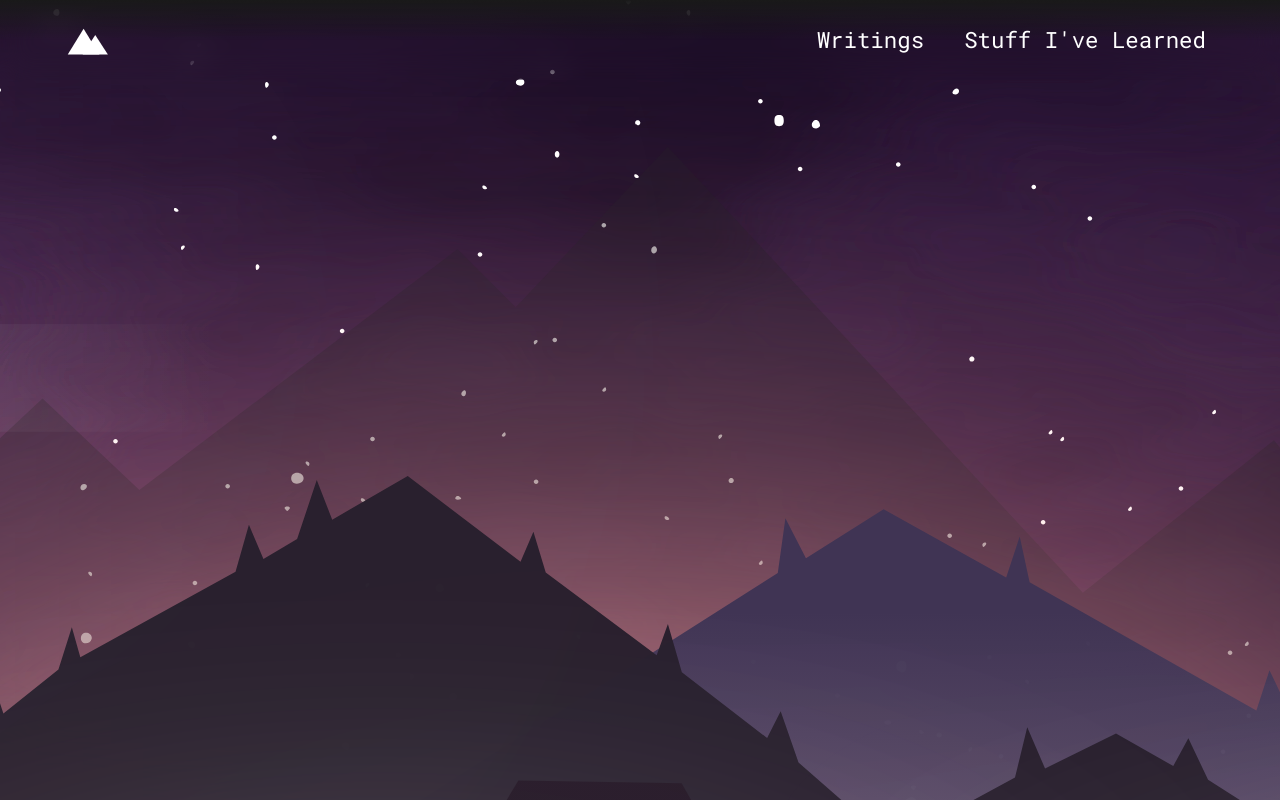
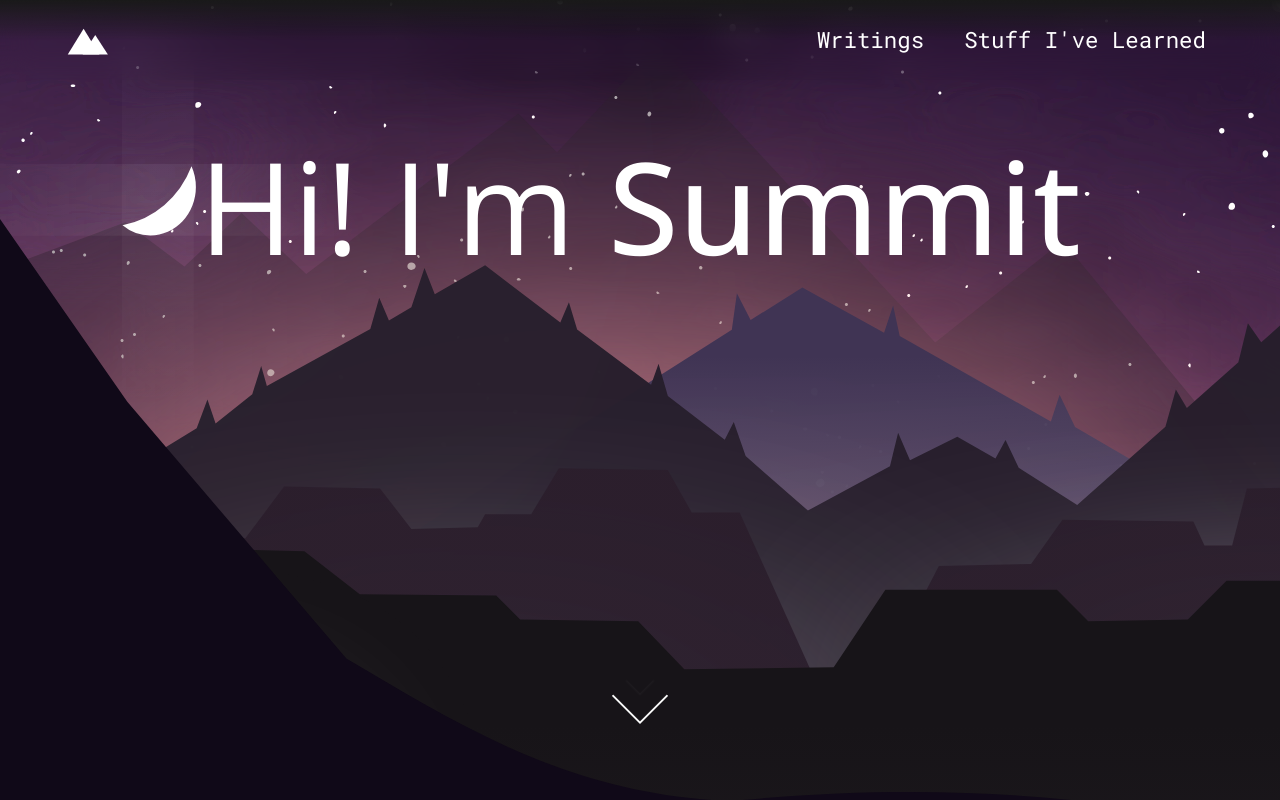
Before and after one commit to sumkawa/portfolio, a Next.js app: page / in a window 1280 px wide. Shown: the top 800 px of the page. Built offline with nearby package versions, Linux system fonts and the light colour scheme.

Commit message:
homepage fixes

```diff
--- a/src/app/page.module.css
+++ b/src/app/page.module.css
@@ -1,63 +1,3 @@
-.parallax {
-  position: relative;
-  z-index: 0;
-  min-height: 75vh;
-  display: grid;
-  grid-template-areas: 'stack';
-}
-
-.parallax > * {
-  grid-area: stack;
-  animation: parallax linear;
-  animation-timeline: scroll();
-}
-
-.parallax > img {
-  width: 100%;
-}
-
-/* Parallax Styling */
-.background1,
-.background2,
-.background3,
-.background4,
-.foreground {
-  object-fit: cover;
-  min-height: 100%;
-  width: 100%;
-}
-
-.hero,
-.heroTitle {
-  --parallax-speed: 10;
-  z-index: 10;
-}
-
-.background1 {
-  --parallax-speed: 5;
-  z-index: 1;
-}
-
-.background2 {
-  --parallax-speed: 10;
-  z-index: 2;
-}
-
-.background3 {
-  --parallax-speed: 15;
-  z-index: 3;
-}
-
-.background4 {
-  --parallax-speed: 20;
-  z-index: 4;
-}
-
-.foreground {
-  z-index: 999;
-  align-self: end;
-}
-
 .homepageText {
   display: flex;
   flex-direction: column;
@@ -81,8 +21,10 @@
     hsl(259deg 100% 3%) 53%,
     hsl(0deg 0% 0%) 86%
   );
+  color: #eeeef0;
+  z-index: 20;
+  width: 100%;
   position: relative;
-  color: #eeeef0;
 }
 
 .scrollPast {
@@ -97,6 +39,15 @@
   flex-direction: column;
   justify-content: center;
 }
+
+.wrapper {
+  height: 100vh;
+  overflow-y: auto;
+  overflow-x: hidden;
+  perspective: 10px;
+  z-index: -1;
+}
+
 .info {
   padding: 20px;
 }
@@ -105,20 +56,21 @@
   padding: 20px;
 }
 
-/* .main {
+.main {
   position: relative;
   display: flex;
   flex-direction: column;
   align-items: center;
   justify-content: flex-start;
+  height: 100vh;
+  transform-style: preserve-3d;
+  z-index: -1;
   background-image: url(/hero_homepage/background_1.svg);
   background-attachment: fixed;
   background-position: center;
   background-size: cover;
-  position: relative;
-  width: 100vw;
-  height: 100vh;
-} */
+  min-height: 100vh;
+}
 
 .links {
   display: flex;
@@ -158,36 +110,3 @@
     padding: 0;
   }
 }
-
-@keyframes parallax {
-  to {
-    transform: translateY(calc(var(--parallax-speed) * 100px));
-  }
-}
-.hero {
-  justify-content: center;
-  align-items: center;
-  display: flex;
-}
-
-.heroTitle {
-  font-size: 6rem;
-  max-width: 10ch;
-  line-height: 1;
-  font-style: italic;
-  font-weight: 900;
-  position: relative;
-  color: white;
-  top: 300px;
-  &::after {
-    content: '';
-    position: absolute;
-    inset: 0;
-    background: black;
-    z-index: -1;
-    scale: 2;
-    opacity: 0.5;
-    filter: blur(5rem);
-    translate: -50%;
-  }
-}
--- a/src/app/page.tsx
+++ b/src/app/page.tsx
@@ -1,65 +1,20 @@
 import React from 'react';
 import Navbar from '@/components/Core/Nav/Navbar/Navbar';
+import HeroBackground from '../components/Homepage/HeroBackground';
+import Stars from '../components/Homepage/Stars';
 import styles from './page.module.css';
-import Image from 'next/image';
 import HeroGrid from '@/components/Homepage/HeroGrid/HeroGrid';
 
 export default function Home() {
   return (
-    <>
-      <div className={styles.parallax}>
-        <Navbar />
-        {/* <div className={styles.main}>
+    <main className={styles.wrapper}>
+      <Navbar />
+      <div className={styles.main}>
         <HeroBackground />
+        <Stars />
+      </div>
 
-      </div> */}
-        {/* <div className={styles.hero}>
-          <div className={styles.wrapper}>
-            <h1 className={styles.heroTitle}>Hi I'm Summit!</h1>
-          </div>
-        </div> */}
-        <Image
-          src='/hero_homepage/background_1.svg'
-          alt='Very Background Mountain'
-          className={styles.background2}
-          width={1920}
-          height={1358}
-          priority
-        />
-        <Image
-          src='/hero_homepage/background_2.svg'
-          alt='Very Background Mountain'
-          className={styles.background2}
-          width={1920}
-          height={1358}
-          priority
-        />
-        <Image
-          src='/hero_homepage/background_3.svg'
-          alt='Very Background Mountain'
-          className={styles.background3}
-          width={1920}
-          height={1358}
-          priority
-        />
-        <Image
-          src='/hero_homepage/background_4.svg'
-          alt='Very Background Mountain'
-          className={styles.background4}
-          width={1920}
-          height={1358}
-          priority
-        />
-        <Image
-          src='/hero_homepage/foreground_5.svg'
-          alt='Very Background Mountain'
-          className={styles.foreground}
-          width={1920}
-          height={1358}
-          priority
-        />
-      </div>
-      <main className={styles.homepageText}>
+      <section className={styles.homepageText}>
         <div className={styles.scrollPast}>
           <p className={styles.subText}>
             Electrical engineer, DJ, and aspiring space cadet.
@@ -68,7 +23,7 @@ export default function Home() {
         <div className={styles.aboutMe}>
           <HeroGrid />
         </div>
-      </main>
-    </>
+      </section>
+    </main>
   );
 }
--- a/src/components/Core/Nav/Navbar/Navbar.module.css
+++ b/src/components/Core/Nav/Navbar/Navbar.module.css
@@ -6,7 +6,7 @@
   /* mix-blend-mode: difference; */
   z-index: 100;
   width: 100%;
-  background: black;
+  background: red;
   @supports (backdrop-filter: blur(16px)) or
     (-webkit-backdrop-filter: blur(16px)) {
     background: hsl(0deg 0% 0% / 0.5);
--- a/src/components/Homepage/HeroBackground/HeroBackground.module.css
+++ b/src/components/Homepage/HeroBackground/HeroBackground.module.css
@@ -29,6 +29,7 @@
   position: absolute;
   height: 100vh;
   width: 100vw;
+  z-index: -1;
 }
 
 @media (max-width: 768px) {
```
